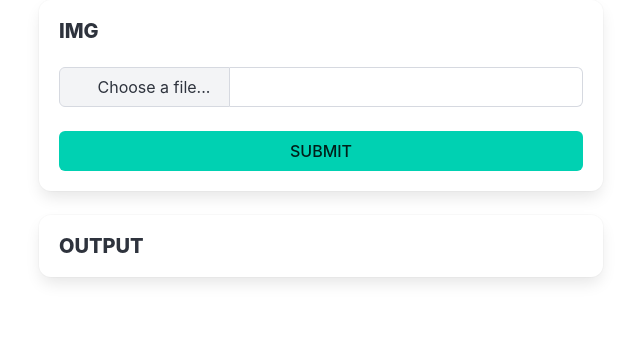
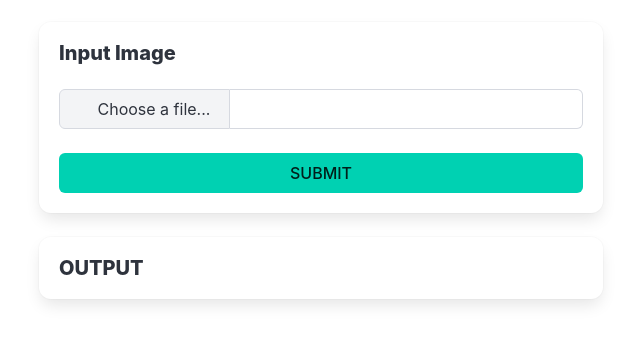
Before and after one commit to chethan9066/object_localization, a React (Create React App) app in the folder webapp/: page / in a window 1280 px wide. Shown: the top 344 px of the page, without its empty margins (319-959 px from the left). Built offline with nearby package versions, Linux system fonts and the light colour scheme.

Commit message:
add margin

```diff
--- a/webapp/src/components/ImageUpload.jsx
+++ b/webapp/src/components/ImageUpload.jsx
@@ -17,14 +17,16 @@ const ImageUpload = () => {
     formData.append('image', file);
 
     try {
-      const response = await axios.post('/upload', formData, {
-        headers: {
-          'Content-Type': 'multipart/form-data',
-        },
-      });
+    //   const response = await axios.post('/upload', formData, {
+    //     headers: {
+    //       'Content-Type': 'multipart/form-data',
+    //     },
+    //   });
 
-      setImageData(response.data.image);
-      setOutput(response.data.output);
+    //   setImageData(response.data.image);
+    //   setOutput(response.data.output);
+        setImageData(file);
+        setOutput(file);
     } catch (error) {
       console.error('Error uploading image:', error);
     } finally {
@@ -34,10 +36,10 @@ const ImageUpload = () => {
 
   return (
     <div className="container">
-      <div className="columns is-centered">
+      <div className="columns is-centered" style={{marginTop:"10px"}}>
         <div className="column is-half">
           <div className="box">
-            <h5 className="title is-5">IMG</h5>
+            <h5 className="title is-5">Input Image</h5>
             {file && (
               <figure className="image is-square">
                 <img src={URL.createObjectURL(file)} alt="Uploaded" />
```
